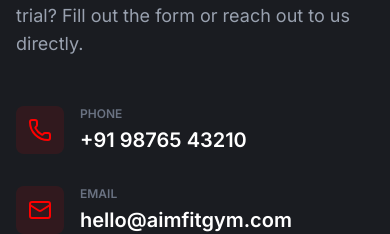
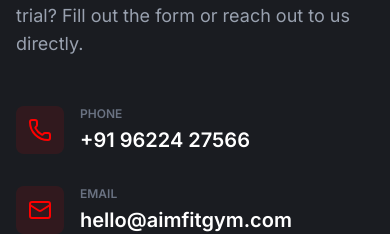
Before and after one commit to faixu/AIMFIT-GYM, a React (Vite) app: page / in a window 390 px wide. Shown: the part 9383-9617 px from the top of the page. Built offline with nearby package versions, Linux system fonts and the light colour scheme; no server answers; the database is empty.

Commit message:
feat: Update contact and WhatsApp numbers
Replaces outdated contact and WhatsApp phone numbers across the application with the new correct numbers. This ensures users can reach the gym through the most up-to-date channels.

```diff
--- a/src/components/Admin/AdminSettings.tsx
+++ b/src/components/Admin/AdminSettings.tsx
@@ -9,10 +9,10 @@
   const [settings, setSettings] = useState({
     heroTitle: 'PUSH YOUR LIMITS. ACHIEVE YOUR GOALS.',
     heroSubtitle: 'The most results-driven gym in India. Professional trainers, state-of-the-art equipment, and a community that pushes you to be your best.',
-    contactPhone: '+91 98765 43210',
+    contactPhone: '+91 96224 27566',
     contactEmail: 'info@aimfitgym.com',
     contactAddress: '123 Fitness Street, Gym Nagar, Mumbai, Maharashtra 400001',
-    whatsappNumber: '919876543210',
+    whatsappNumber: '919622427566',
     instagramUrl: 'https://instagram.com/aimfitgym',
     facebookUrl: 'https://facebook.com/aimfitgym',
     upiQrCode: ''
@@ -174,7 +174,7 @@
                   value={settings.whatsappNumber}
                   onChange={e => setSettings({...settings, whatsappNumber: e.target.value})}
                   className="w-full bg-white/5 border border-white/10 rounded-2xl px-6 py-4 focus:border-brand-accent outline-none transition-all"
-                  placeholder="e.g. 919876543210"
+                  placeholder="e.g. 919622427566"
                   required
                 />
               </div>
--- a/src/components/CTA.tsx
+++ b/src/components/CTA.tsx
@@ -30,7 +30,7 @@
               Join Now
             </a>
             <a
-              href="https://wa.me/919876543210"
+              href="https://wa.me/919622427566"
               target="_blank"
               rel="noopener noreferrer"
               className="flex items-center gap-3 text-white font-bold uppercase tracking-widest hover:text-brand-accent transition-colors"
--- a/src/components/Contact.tsx
+++ b/src/components/Contact.tsx
@@ -6,7 +6,7 @@
 
 export default function Contact() {
   const [settings, setSettings] = useState({
-    contactPhone: '+91 98765 43210',
+    contactPhone: '+91 96224 27566',
     contactEmail: 'hello@aimfitgym.com',
     contactAddress: '123 Fitness Lane, Sector 45, Gurgaon, India'
   });
@@ -22,7 +22,7 @@
       if (doc.exists()) {
         const data = doc.data();
         setSettings({
-          contactPhone: data.contactPhone || '+91 98765 43210',
+          contactPhone: data.contactPhone || '+91 96224 27566',
           contactEmail: data.contactEmail || 'hello@aimfitgym.com',
           contactAddress: data.contactAddress || '123 Fitness Lane, Sector 45, Gurgaon, India'
         });
--- a/src/components/WhatsAppButton.tsx
+++ b/src/components/WhatsAppButton.tsx
@@ -5,12 +5,12 @@
 import { doc, onSnapshot } from 'firebase/firestore';
 
 export default function WhatsAppButton() {
-  const [whatsappNumber, setWhatsappNumber] = useState('919876543210');
+  const [whatsappNumber, setWhatsappNumber] = useState('919622427566');
 
   useEffect(() => {
     const unsubscribe = onSnapshot(doc(db, 'settings', 'site'), (doc) => {
       if (doc.exists()) {
-        setWhatsappNumber(doc.data().whatsappNumber || '919876543210');
+        setWhatsappNumber(doc.data().whatsappNumber || '919622427566');
       }
     });
     return () => unsubscribe();
```
